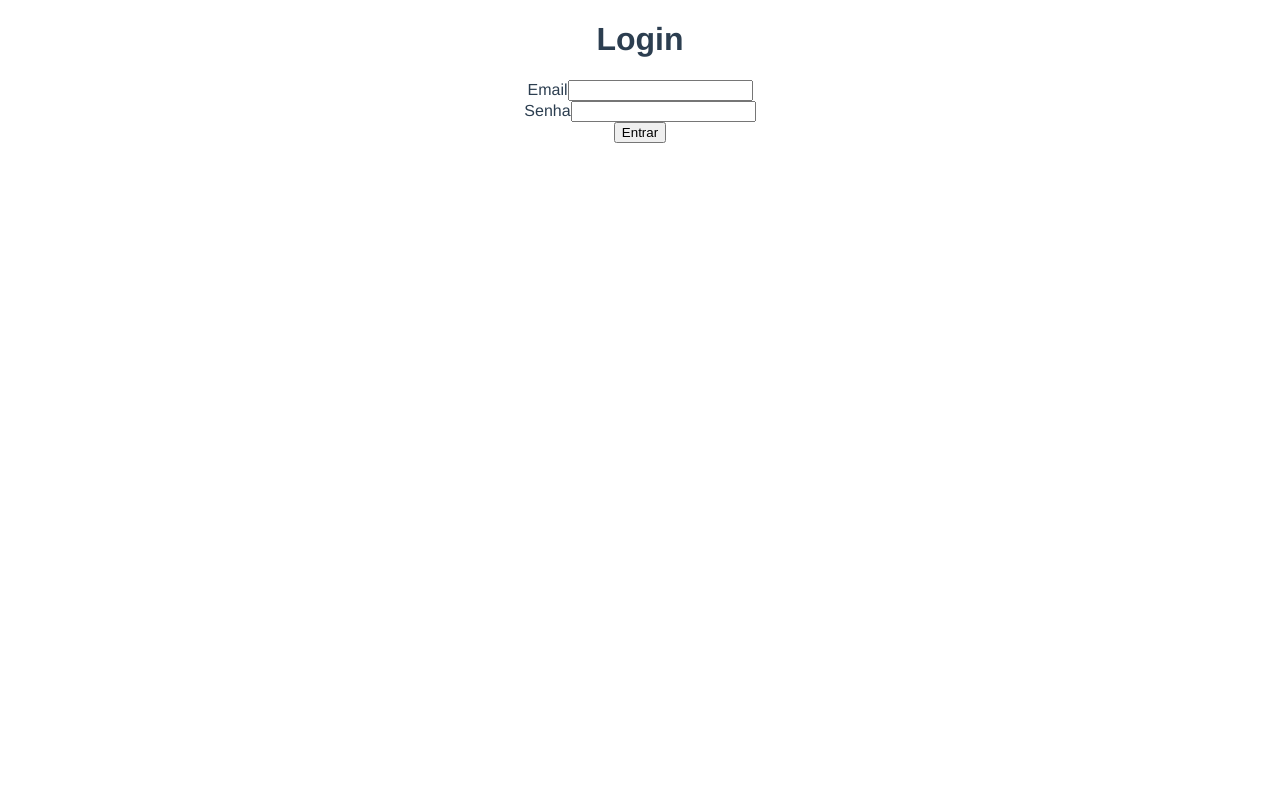
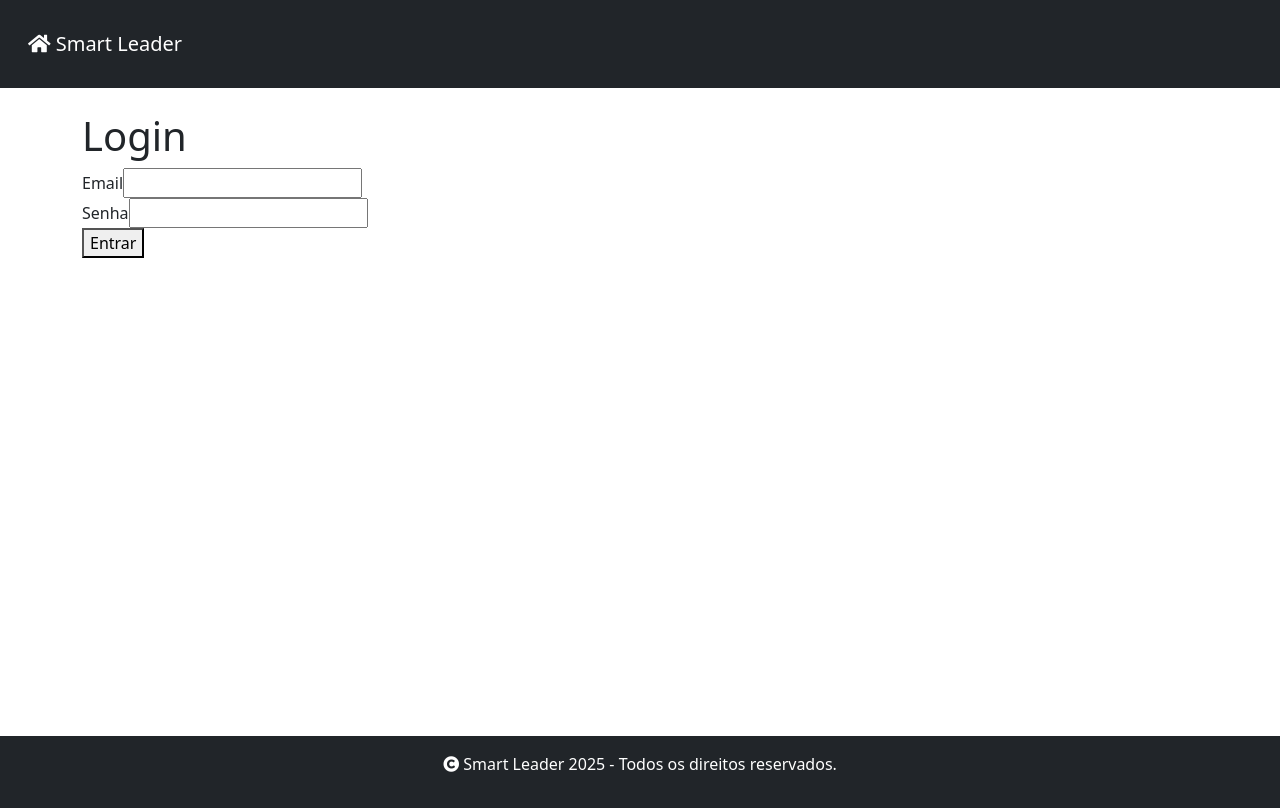
Before and after one commit to nepogabriel/vue-smart-leader, a Vue app: page /login in a window 1280 px wide. Built offline with nearby package versions, Linux system fonts and the light colour scheme.

Commit message:
Adicionando nome do usuário e empresa no menu da aplicação

```diff
--- a/public/index.html
+++ b/public/index.html
@@ -5,13 +5,15 @@
     <meta http-equiv="X-UA-Compatible" content="IE=edge">
     <meta name="viewport" content="width=device-width,initial-scale=1.0">
     <link rel="icon" href="<%= BASE_URL %>favicon.ico">
-    <title><%= htmlWebpackPlugin.options.title %></title>
+    <link href="https://cdn.jsdelivr.net/npm/bootstrap@5.3.8/dist/css/bootstrap.min.css" rel="stylesheet" integrity="sha384-sRIl4kxILFvY47J16cr9ZwB07vP4J8+LH7qKQnuqkuIAvNWLzeN8tE5YBujZqJLB" crossorigin="anonymous">
+    <link rel="stylesheet" href="https://cdnjs.cloudflare.com/ajax/libs/font-awesome/5.15.4/css/all.min.css" integrity="sha512-1ycn6IcaQQ40/MKBW2W4Rhis/DbILU74C1vSrLJxCq57o941Ym01SwNsOMqvEBFlcgUa6xLiPY/NS5R+E6ztJQ==" crossorigin="anonymous" referrerpolicy="no-referrer" />
+    <title>Smart Leader</title>
   </head>
   <body>
     <noscript>
-      <strong>We're sorry but <%= htmlWebpackPlugin.options.title %> doesn't work properly without JavaScript enabled. Please enable it to continue.</strong>
+      <strong>Ops! Ative o JavaScript em seu navegador para continuar navegando!</strong>
     </noscript>
     <div id="app"></div>
-    <!-- built files will be auto injected -->
+    <script src="https://cdn.jsdelivr.net/npm/bootstrap@5.3.8/dist/js/bootstrap.bundle.min.js" integrity="sha384-FKyoEForCGlyvwx9Hj09JcYn3nv7wiPVlz7YYwJrWVcXK/BmnVDxM+D2scQbITxI" crossorigin="anonymous"></script>
   </body>
 </html>
--- a/src/App.vue
+++ b/src/App.vue
@@ -1,32 +1,73 @@
 <template>
   <div id="app">
-    <!-- <div id="nav">
-      <router-link to="/">Home</router-link> |
-      <router-link to="/about">About</router-link>
-    </div> -->
-    <router-view />
+    <header class="bg-dark text-white p-3">
+      <nav class="navbar navbar-expand-lg navbar-dark">
+        <div class="container-fluid">
+          <a class="navbar-brand" href="#"><i class="fas fa-home"></i> Smart Leader</a>
+          <button class="navbar-toggler" type="button" data-bs-toggle="collapse" data-bs-target="#navbarNav" aria-controls="navbarNav" aria-expanded="false" aria-label="Toggle navigation">
+            <span class="navbar-toggler-icon"></span>
+          </button>
+          <div class="collapse navbar-collapse" id="navbarNav">
+            <ul class="navbar-nav ms-auto">
+              <li class="nav-item" v-if="isAuth">
+                <span class="nav-link">{{ user?.name || '' }} | {{ user?.company || '' }}</span>
+              </li>
+              <li class="nav-item" v-if="isAuth">
+                <router-link class="nav-link" to="/dashboard">Dashboard</router-link>
+              </li>
+              <li class="nav-item" v-if="isAuth">
+                <a class="nav-link logout" @click="logout">Sair</a>
+              </li>
+            </ul>
+          </div>
+        </div>
+      </nav>
+    </header>
+
+    <main class="container my-4">
+      <router-view />
+    </main>
+
+    <footer class="bg-dark text-white text-center p-3 mt-4">
+      <p><i class="fas fa-copyright"></i> Smart Leader 2025 - Todos os direitos reservados.</p>
+    </footer>
   </div>
 </template>
 
-<style>
-#app {
-  font-family: Avenir, Helvetica, Arial, sans-serif;
-  -webkit-font-smoothing: antialiased;
-  -moz-osx-font-smoothing: grayscale;
-  text-align: center;
-  color: #2c3e50;
+<script>
+export default {
+  name: 'App',
+  created() {
+    if (this.$store.getters['auth/isAuth']) {
+      this.$store.dispatch('auth/fetchUser');
+    }
+  },
+  computed: {
+    isAuth() {
+      return this.$store.getters['auth/isAuth'];
+    },
+    user() {
+      return this.$store.getters['auth/user'];
+    },
+    company() {
+      return this.$store.getters['auth/company'];
+    }
+  },
+  methods: {
+    async logout() {
+      await this.$store.dispatch('auth/logout');
+      this.$router.replace({ name: 'login' });
+    },
+  },
+};
+</script>
+
+<style scoped>
+main {
+  min-height: calc(100vh - 200px);
 }
 
-#nav {
-  padding: 30px;
-}
-
-#nav a {
-  font-weight: bold;
-  color: #2c3e50;
-}
-
-#nav a.router-link-exact-active {
-  color: #42b983;
+.logout {
+  cursor: pointer;
 }
 </style>
--- a/src/store/modules/auth.js
+++ b/src/store/modules/auth.js
@@ -1,13 +1,16 @@
 import Cookies from "js-cookie";
+import api from '@/services/api';
 
 export default {
   namespaced: true,
   state: {
-    token: Cookies.get('token') || null
+    token: Cookies.get('token') || null,
+    user: null
   },
   getters: {
     token: state => state.token,
-    isAuth: state => !!state.token
+    isAuth: state => !!state.token,
+    user: state => state.user
   },
   mutations: {
     SET_TOKEN(state, token) {
@@ -17,9 +20,21 @@ export default {
       } else {
         Cookies.remove('token');
       }
+    },
+    SET_USER(state, user) {
+      state.user = user;
     }
   },
   actions: {
+    async fetchUser({ commit }) {
+      try {
+        const { data } = await api.get('/me');
+        commit('SET_USER', data);
+      } catch (e) {
+        console.error('Erro ao buscar usuário:', e);
+        commit('SET_USER', null);
+      }
+    },
     async logout({ commit }) {
       // await api.post('/logout');
       commit('SET_TOKEN', null);
--- a/src/views/DashboardView.vue
+++ b/src/views/DashboardView.vue
@@ -1,8 +1,6 @@
 <template>
   <div>
     <h1>Dashboard</h1>
-    <p>Olá, {{ user?.name || 'usuário' }}!</p>
-    <button @click="sair">Sair</button>
   </div>
 </template>
 
@@ -10,15 +8,10 @@
 export default {
   name: 'Dashboard',
   computed: {
-    user() {
-      return this.$store.getters['auth/user'];
-    },
+
   },
   methods: {
-    async sair() {
-      await this.$store.dispatch('auth/logout');
-      this.$router.replace({ name: 'login' });
-    },
+
   },
 };
 </script>
```
